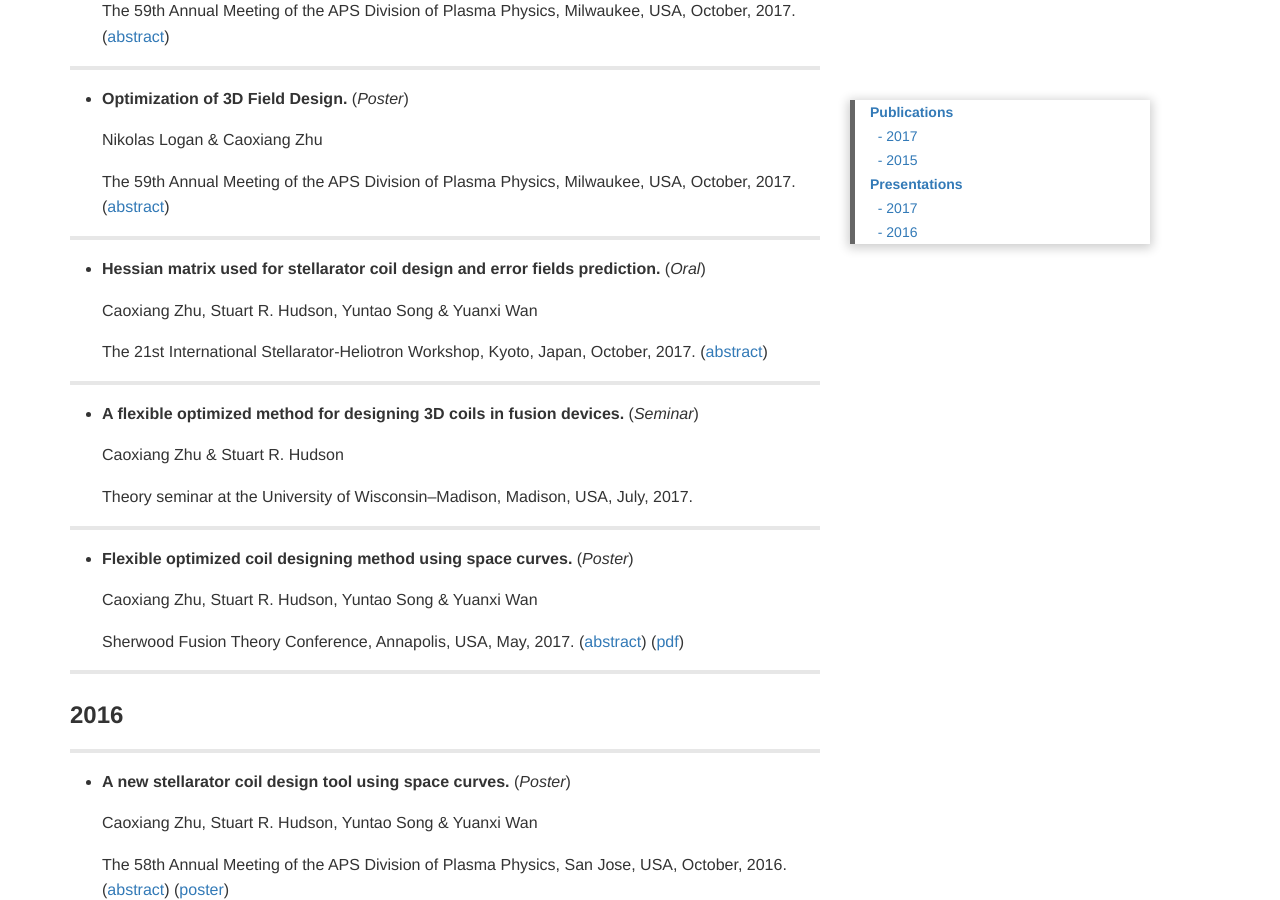
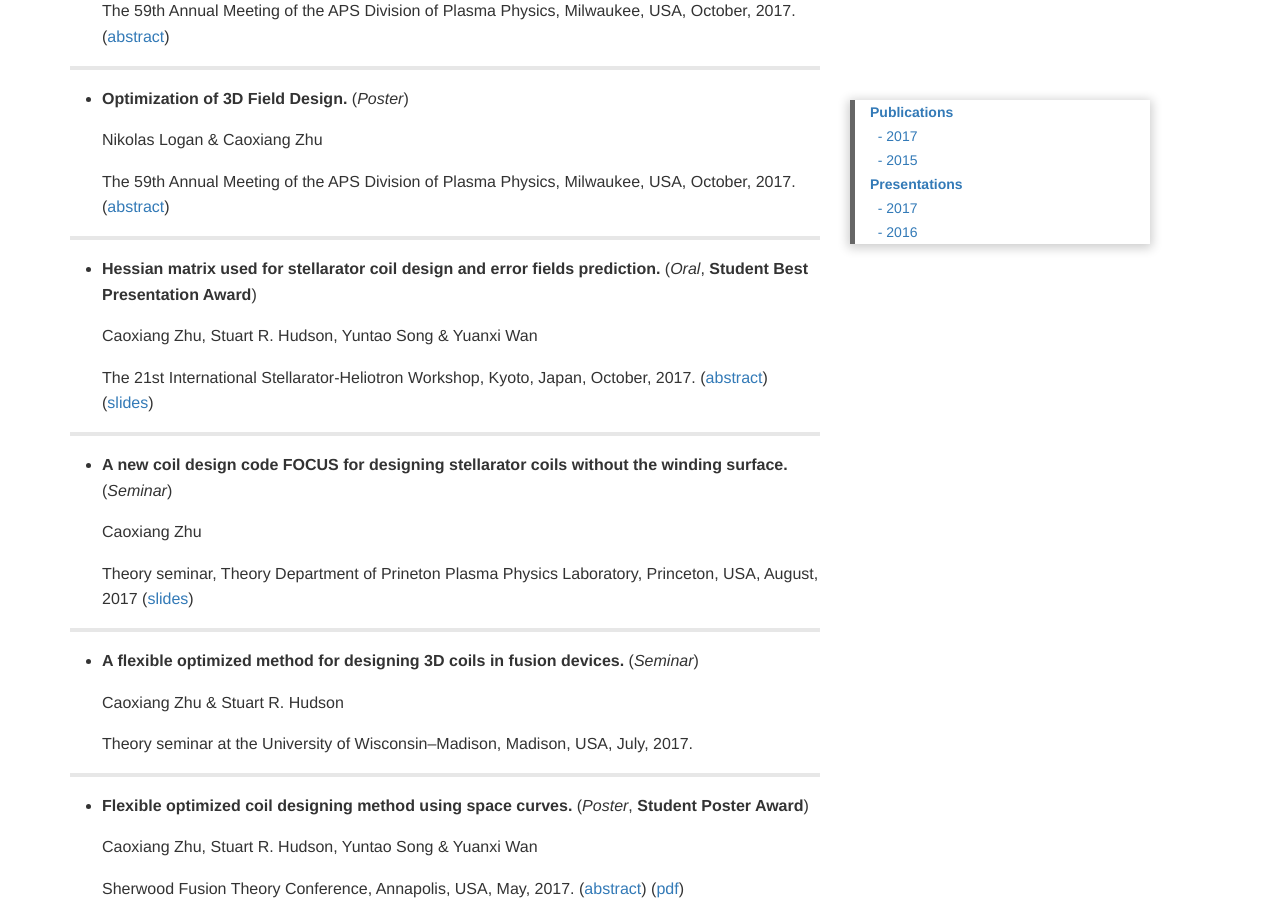
Before and after one commit to zhucaoxiang/zhucaoxiang.github.io, a Jekyll site: the page built from research.md, in a window 1280 px wide and 900 px high, scrolled down 1488 px. Built offline with Jekyll 4.4.1, drawn with Linux system fonts in a browser that asks for light colours; comment, search, counter and statistics services are not loaded; some of the changed text lies outside the part shown.

```diff
--- a/research.md
+++ b/research.md
@@ -71,12 +72,22 @@ menu: lab
 
 -----------------
 
-- **Hessian matrix used for stellarator coil design and error fields prediction.** (*Oral*)
+- **Hessian matrix used for stellarator coil design and error fields prediction.** (*Oral*, **Student Best Presentation Award**)
 
   Caoxiang Zhu, Stuart R. Hudson, Yuntao Song & Yuanxi Wan
 
   The 21st International Stellarator-Heliotron Workshop, Kyoto, Japan, October, 2017.
   ([abstract](/assets/files/abs_Zhu_ISHW2017.pdf))
+  ([slides](/assets/files/ppt_Zhu_ISHW2017.pdf))
+
+-----------------
+
+- **A new coil design code FOCUS for designing stellarator coils without the winding surface.**  (*Seminar*)
+
+  Caoxiang Zhu
+
+  Theory seminar, Theory Department of Prineton Plasma Physics Laboratory, Princeton, USA, August, 2017
+  ([slides](http://theory.pppl.gov/news/seminars/20170830Zhu.pdf))
 
 -----------------
 
@@ -88,7 +99,7 @@ menu: lab
 
 -----------------
 
-- **Flexible optimized coil designing method using space curves.** (*Poster*)
+- **Flexible optimized coil designing method using space curves.** (*Poster*, **Student Poster Award**)
 
   Caoxiang Zhu, Stuart R. Hudson, Yuntao Song & Yuanxi Wan
 
```
Also changed, not shown: other parts of research.md (+2 -1 lines), _posts/2017-10-22-Create-STL-model-for-3D-printing-using-python.markdown (added, +54 -0 lines), assets/images/post_20171022_1_01.jpg (added), assets/images/post_20171022_1_02.jpg (added), assets/images/post_20171022_1_03.jpg (added), 3 other files.
